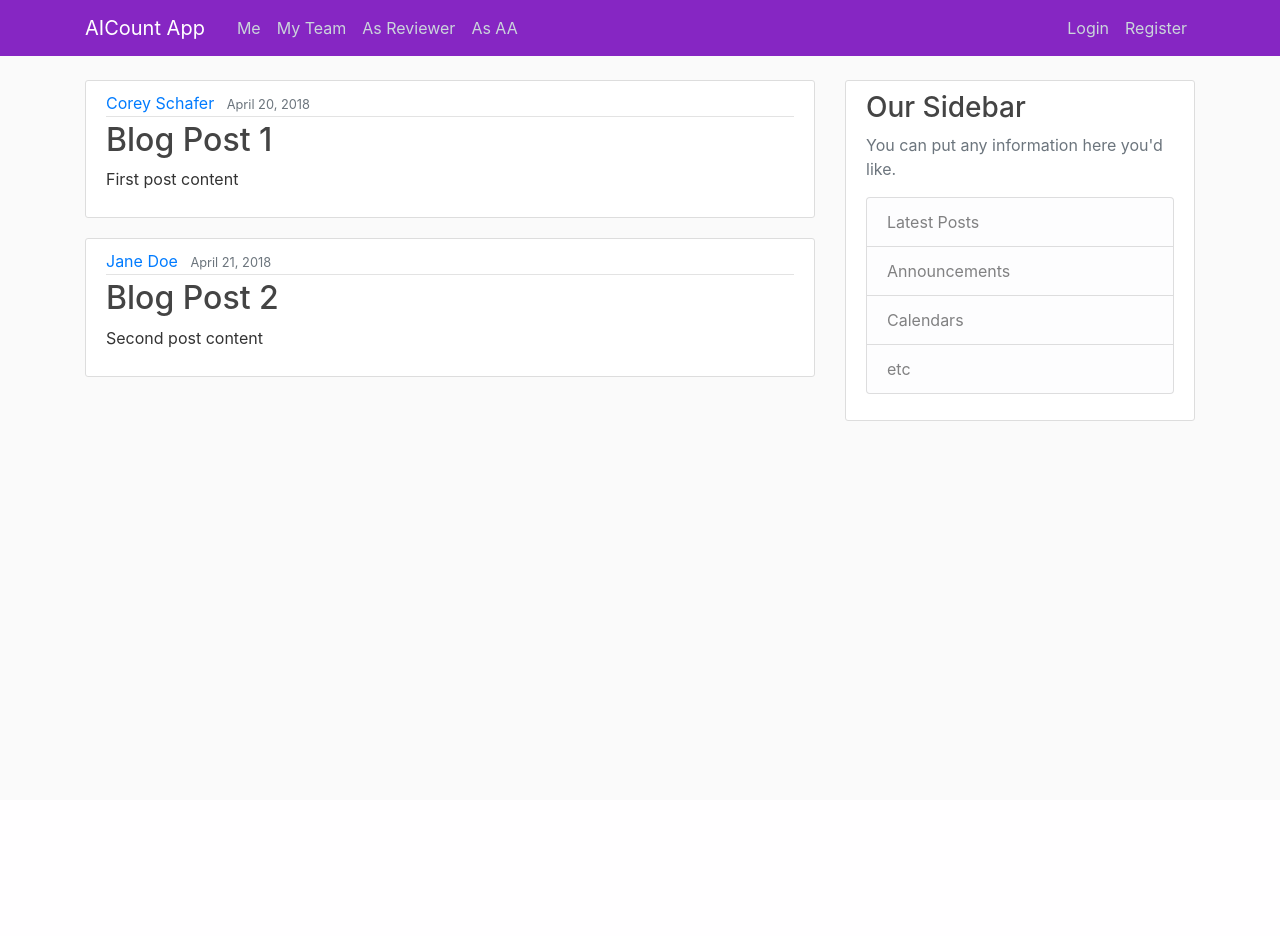
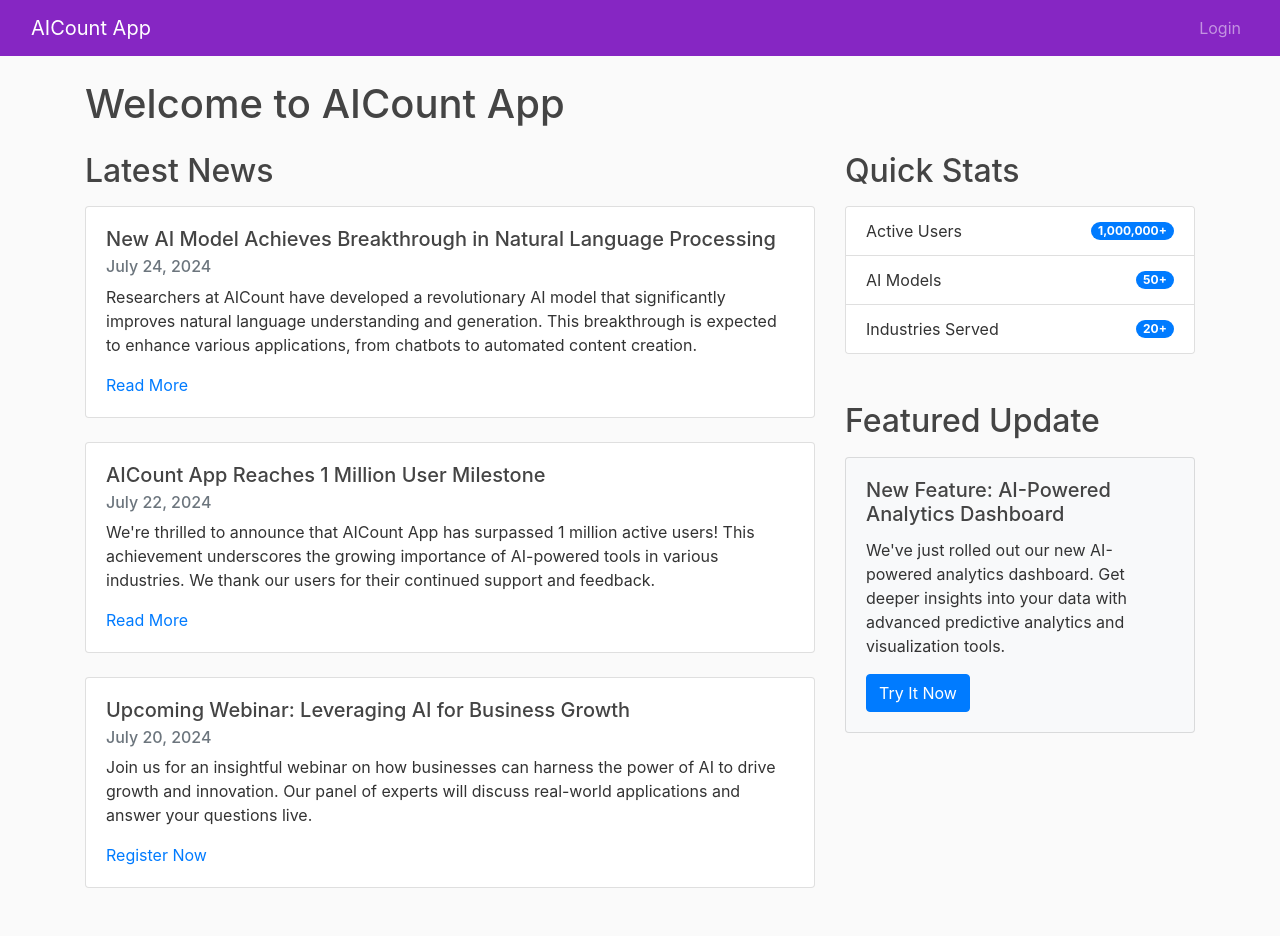
Before and after one commit to 8toz/AIthics, a Flask app: page / in a window 1280 px wide. Before the commit the page ends 421 px from the top, so only its background shows below. Run offline with Flask 3, Linux system fonts and the light colour scheme; some libraries are stand-ins or nearby versions.

Commit message:
edit manager layout and homepg

```diff
--- a/flaskblog/routes.py
+++ b/flaskblog/routes.py
@@ -3,27 +3,23 @@ from flaskblog import app
 from flaskblog.forms import RegistrationForm, LoginForm
 from flaskblog.models import User, Post
 
-
-posts = [
-    {
-        'author': 'Corey Schafer',
-        'title': 'Blog Post 1',
-        'content': 'First post content',
-        'date_posted': 'April 20, 2018'
-    },
-    {
-        'author': 'Jane Doe',
-        'title': 'Blog Post 2',
-        'content': 'Second post content',
-        'date_posted': 'April 21, 2018'
-    }
-]
-
-
 @app.route("/")
 @app.route("/home")
 def home():
-    return render_template('home.html', posts=posts)
+    return render_template('home.html')
+
+@app.route('/manager_dashboard')
+def manager_dashboard():
+    employees = [
+        {'name': 'John Doe', 'position': 'Developer', 'department': 'IT', 'status': 'Active'},
+        {'name': 'Jane Smith', 'position': 'Designer', 'department': 'Creative', 'status': 'On Leave'},
+        # Add more employees...
+    ]
+    recent_updates = [
+        {'author': 'Team Lead', 'author_avatar': 'sumit.jpeg', 'date_posted': '2024-07-24', 'content': 'Project X milestone achieved!'},
+        # Add more updates...
+    ]
+    return render_template('manager_dashboard.html', title='Manager Dashboard', employees=employees, recent_updates=recent_updates)
 
 
 @app.route("/about")
@@ -44,9 +40,9 @@ def register():
 def login():
     form = LoginForm()
     if form.validate_on_submit():
-        if form.email.data == 'admin@blog.com' and form.password.data == 'password':
-            flash('You have been logged in!', 'success')
-            return redirect(url_for('home'))
+        if form.email.data == 'manager@infosys.com' and form.password.data == '1234':
+            flash('Hi boss! How are you feeling today', 'success')
+            return redirect(url_for('manager_dashboard'))
         else:
             flash('Login Unsuccessful. Please check username and password', 'danger')
     return render_template('login.html', title='Login', form=form)
--- a/flaskblog/templates/home.html
+++ b/flaskblog/templates/home.html
@@ -1,15 +1,72 @@
 {% extends "layout.html" %}
 {% block content %}
-    {% for post in posts %}
-        <article class="media content-section">
-          <div class="media-body">
-            <div class="article-metadata">
-              <a class="mr-2" href="#">{{ post.author }}</a>
-              <small class="text-muted">{{ post.date_posted }}</small>
-            </div>
-            <h2><a class="article-title" href="#">{{ post.title }}</a></h2>
-            <p class="article-content">{{ post.content }}</p>
-          </div>
-        </article>
-    {% endfor %}
+    <h1 class="mb-4">Welcome to AICount App</h1>
+
+    <div class="row">
+        <div class="col-md-8">
+            <section class="mb-5">
+                <h2 class="mb-3">Latest News</h2>
+
+                <div class="card mb-4">
+                    <div class="card-body">
+                        <h5 class="card-title">New AI Model Achieves Breakthrough in Natural Language Processing</h5>
+                        <h6 class="card-subtitle mb-2 text-muted">July 24, 2024</h6>
+                        <p class="card-text">Researchers at AICount have developed a revolutionary AI model that significantly improves natural language understanding and generation. This breakthrough is expected to enhance various applications, from chatbots to automated content creation.</p>
+                        <a href="#" class="card-link">Read More</a>
+                    </div>
+                </div>
+
+                <div class="card mb-4">
+                    <div class="card-body">
+                        <h5 class="card-title">AICount App Reaches 1 Million User Milestone</h5>
+                        <h6 class="card-subtitle mb-2 text-muted">July 22, 2024</h6>
+                        <p class="card-text">We're thrilled to announce that AICount App has surpassed 1 million active users! This achievement underscores the growing importance of AI-powered tools in various industries. We thank our users for their continued support and feedback.</p>
+                        <a href="#" class="card-link">Read More</a>
+                    </div>
+                </div>
+
+                <div class="card mb-4">
+                    <div class="card-body">
+                        <h5 class="card-title">Upcoming Webinar: Leveraging AI for Business Growth</h5>
+                        <h6 class="card-subtitle mb-2 text-muted">July 20, 2024</h6>
+                        <p class="card-text">Join us for an insightful webinar on how businesses can harness the power of AI to drive growth and innovation. Our panel of experts will discuss real-world applications and answer your questions live.</p>
+                        <a href="#" class="card-link">Register Now</a>
+                    </div>
+                </div>
+            </section>
+        </div>
+
+        <div class="col-md-4">
+            <section class="mb-5">
+                <h2 class="mb-3">Quick Stats</h2>
+                <div class="card">
+                    <ul class="list-group list-group-flush">
+                        <li class="list-group-item d-flex justify-content-between align-items-center">
+                            Active Users
+                            <span class="badge badge-primary badge-pill">1,000,000+</span>
+                        </li>
+                        <li class="list-group-item d-flex justify-content-between align-items-center">
+                            AI Models
+                            <span class="badge badge-primary badge-pill">50+</span>
+                        </li>
+                        <li class="list-group-item d-flex justify-content-between align-items-center">
+                            Industries Served
+                            <span class="badge badge-primary badge-pill">20+</span>
+                        </li>
+                    </ul>
+                </div>
+            </section>
+
+            <section>
+                <h2 class="mb-3">Featured Update</h2>
+                <div class="card bg-light">
+                    <div class="card-body">
+                        <h5 class="card-title">New Feature: AI-Powered Analytics Dashboard</h5>
+                        <p class="card-text">We've just rolled out our new AI-powered analytics dashboard. Get deeper insights into your data with advanced predictive analytics and visualization tools.</p>
+                        <a href="#" class="btn btn-primary">Try It Now</a>
+                    </div>
+                </div>
+            </section>
+        </div>
+    </div>
 {% endblock content %}
--- a/flaskblog/templates/layout.html
+++ b/flaskblog/templates/layout.html
@@ -1,48 +1,27 @@
 <!DOCTYPE html>
-<html>
+<html lang="en">
 <head>
-    <!-- Required meta tags -->
     <meta charset="utf-8">
     <meta name="viewport" content="width=device-width, initial-scale=1, shrink-to-fit=no">
-
-    <!-- Bootstrap CSS -->
     <link rel="stylesheet" href="https://maxcdn.bootstrapcdn.com/bootstrap/4.0.0/css/bootstrap.min.css" integrity="sha384-Gn5384xqQ1aoWXA+058RXPxPg6fy4IWvTNh0E263XmFcJlSAwiGgFAW/dAiS6JXm" crossorigin="anonymous">
-
     <link rel="stylesheet" type="text/css" href="{{ url_for('static', filename='main.css') }}">
-
-    {% if title %}
-        <title>Flask Blog - {{ title }}</title>
-    {% else %}
-        <title>Flask Blog</title>
-    {% endif %}
+    <title>{% if title %}AICount App - {{ title }}{% else %}AICount App{% endif %}</title>
 </head>
 <body>
-    <header class="site-header">
+    <header>
         <nav class="navbar navbar-expand-md navbar-dark bg-steel fixed-top">
-        <div class="container">
+            <div class="container-fluid">
+                {% block header_content %}
                 <a class="navbar-brand mr-4" href="/">AICount App</a>
-          <button class="navbar-toggler" type="button" data-toggle="collapse" data-target="#navbarToggle" aria-controls="navbarToggle" aria-expanded="false" aria-label="Toggle navigation">
-            <span class="navbar-toggler-icon"></span>
-          </button>
-          <div class="collapse navbar-collapse" id="navbarToggle">
-            <div class="navbar-nav mr-auto">
-              <a class="nav-item nav-link" href="{{ url_for('home') }}">Me</a>
-              <a class="nav-item nav-link" href="{{ url_for('about') }}">My Team</a>
-              <a class="nav-item nav-link" href="{{ url_for('about') }}">As Reviewer</a>
-              <a class="nav-item nav-link" href="{{ url_for('about') }}">As AA</a>
+                <div class="navbar-nav ml-auto">
+                    <a class="nav-item nav-link" href="{{ url_for('login') }}">Login</a>
                 </div>
-            <!-- Navbar Right Side -->
-            <div class="navbar-nav">
-              <a class="nav-item nav-link" href="{{ url_for('login') }}">Login</a>
-              <a class="nav-item nav-link" href="{{ url_for('register') }}">Register</a>
-            </div>
-          </div>
+                {% endblock header_content %}
             </div>
         </nav>
     </header>
-    <main role="main" class="container">
-      <div class="row">
-        <div class="col-md-8">
+
+    <main role="main" class="container mt-5">
         {% with messages = get_flashed_messages(with_categories=true) %}
             {% if messages %}
                 {% for category, message in messages %}
@@ -53,26 +32,8 @@
             {% endif %}
         {% endwith %}
         {% block content %}{% endblock %}
-        </div>
-        <div class="col-md-4">
-          <div class="content-section">
-            <h3>Our Sidebar</h3>
-            <p class='text-muted'>You can put any information here you'd like.
-              <ul class="list-group">
-                <li class="list-group-item list-group-item-light">Latest Posts</li>
-                <li class="list-group-item list-group-item-light">Announcements</li>
-                <li class="list-group-item list-group-item-light">Calendars</li>
-                <li class="list-group-item list-group-item-light">etc</li>
-              </ul>
-            </p>
-          </div>
-        </div>
-      </div>
     </main>
 
-
-    <!-- Optional JavaScript -->
-    <!-- jQuery first, then Popper.js, then Bootstrap JS -->
     <script src="https://code.jquery.com/jquery-3.2.1.slim.min.js" integrity="sha384-KJ3o2DKtIkvYIK3UENzmM7KCkRr/rE9/Qpg6aAZGJwFDMVNA/GpGFF93hXpG5KkN" crossorigin="anonymous"></script>
     <script src="https://cdnjs.cloudflare.com/ajax/libs/popper.js/1.12.9/umd/popper.min.js" integrity="sha384-ApNbgh9B+Y1QKtv3Rn7W3mgPxhU9K/ScQsAP7hUibX39j7fakFPskvXusvfa0b4Q" crossorigin="anonymous"></script>
     <script src="https://maxcdn.bootstrapcdn.com/bootstrap/4.0.0/js/bootstrap.min.js" integrity="sha384-JZR6Spejh4U02d8jOt6vLEHfe/JQGiRRSQQxSfFWpi1MquVdAyjUar5+76PVCmYl" crossorigin="anonymous"></script>
```
Also changed, not shown: flaskblog/templates/manager_dashboard.html (added, +106 -0 lines). Lines whose indentation alone changed are shown as unchanged.
